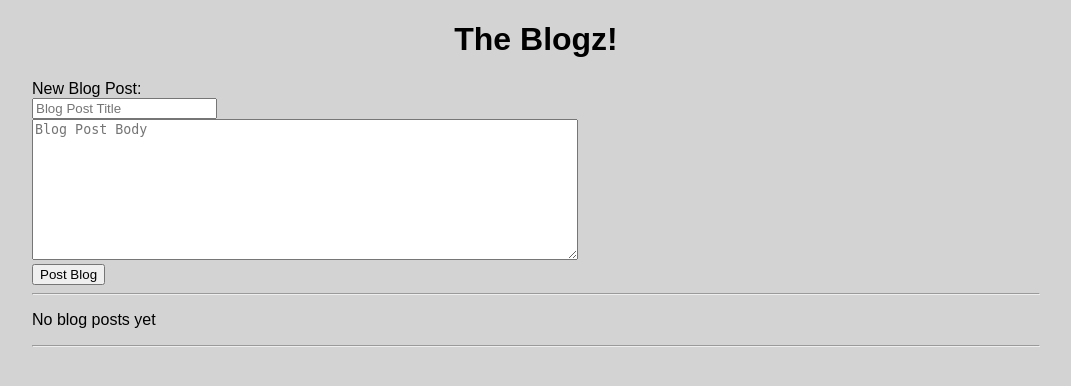
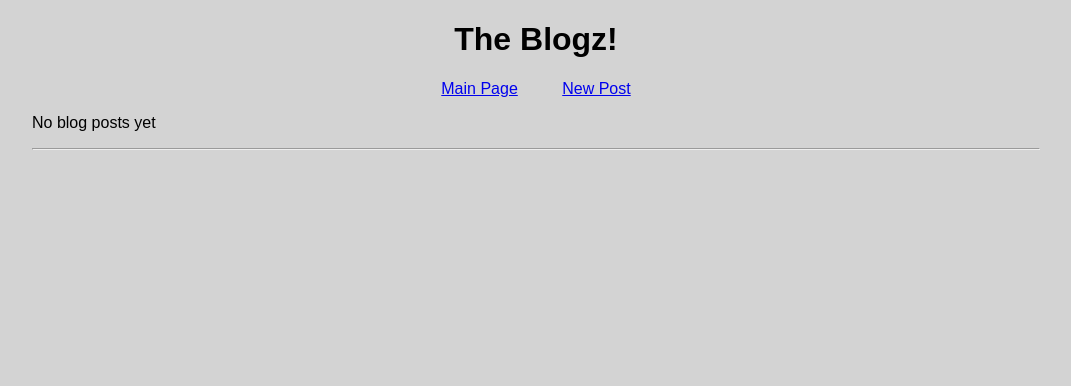
Before and after one commit to austinlesure/blogz, a Flask app: template templates/main.html in a window 1280 px wide. Shown: the top 386 px of the page, without its empty margins (104-1175 px from the left). Run offline with Flask 2, Linux system fonts and the light colour scheme; the template is opened without the code that fills it, so the values that code supplies are empty.

Commit message:
Up and Running!

```diff
--- a/main.py
+++ b/main.py
@@ -19,8 +19,12 @@ class Blog(db.Model):
         self.body = body
 
 
-@app.route('/', methods=['POST', 'GET'])
+@app.route('/', methods=['GET'])
 def index():
+    return redirect('/blog')
+
+@app.route('/newpost', methods=['POST', 'GET'])
+def newpost():
     blogs = Blog.query.all()
     if request.method == 'POST':
         blog_title = request.form['blog_title']
@@ -30,13 +34,17 @@ def index():
         db.session.commit()
         return redirect('/blog?id=' + str(new_blog.id))
     else:
-        return render_template('main.html',title="The Blogz!", blogs=blogs)
+        return render_template('newpost.html',title="The Blogz!")
 
 @app.route('/blog', methods=['GET'])
 def blog_post():
-    id = request.args.get("id")
-    blog = Blog.query.filter(Blog.id == id).first()
-    return render_template('blog.html', title = 'The Blogz! - ' + blog.title, blog_title = blog.title, blog_body = blog.body)
+    if request.args.get('id'):
+        id = request.args.get("id")
+        blog = Blog.query.filter(Blog.id == id).first()
+        return render_template('blog.html', title = 'The Blogz! - ' + blog.title, blog_title = blog.title, blog_body = blog.body)
+    else:
+        blogs = Blog.query.all()
+        return render_template('main.html', title = 'The Blogz', blogs = blogs)
 
 if __name__ == '__main__':
     app.run()
--- a/templates/base.html
+++ b/templates/base.html
@@ -17,10 +17,27 @@
             h1 {
                 text-align: center;
             }
+            nav ul li {
+                display: inline;
+                margin-left: 20px;
+                margin-right: 20px;
+            }
+            nav ul {
+                padding: 0px;
+                text-align: center;
+                margin-right: auto;
+                margin-lef: auto;
+            }
         </style>
     </head>
 <body>
     <h1>The Blogz!</h1>
+    <nav>
+        <ul>
+            <li><a href='/blog'>Main Page</a></li>
+            <li><a href='/newpost'>New Post</a></li>
+        </ul>
+    </nav>
     {% block content %}
     {% endblock %}
 
--- a/templates/main.html
+++ b/templates/main.html
@@ -1,19 +1,6 @@
 {% extends "base.html" %}
 
 {% block content %}
-    <form method='POST'>
-        <label>
-            New Blog Post:
-        </label>
-        <br />
-        <input type="text" name='blog_title' id='blog_title' placeholder="Blog Post Title"/>
-        <br />
-        <textarea name='blog_body' id='blog_body' placeholder="Blog Post Body"></textarea>
-        <br />
-        <input type="submit" value='Post Blog' />
-    </form>
-
-    <hr />
 
     {% if blogs|length == 0 %}
     <p>No blog posts yet</p>
```
Also changed, not shown: templates/newpost.html (added, +15 -0 lines).
